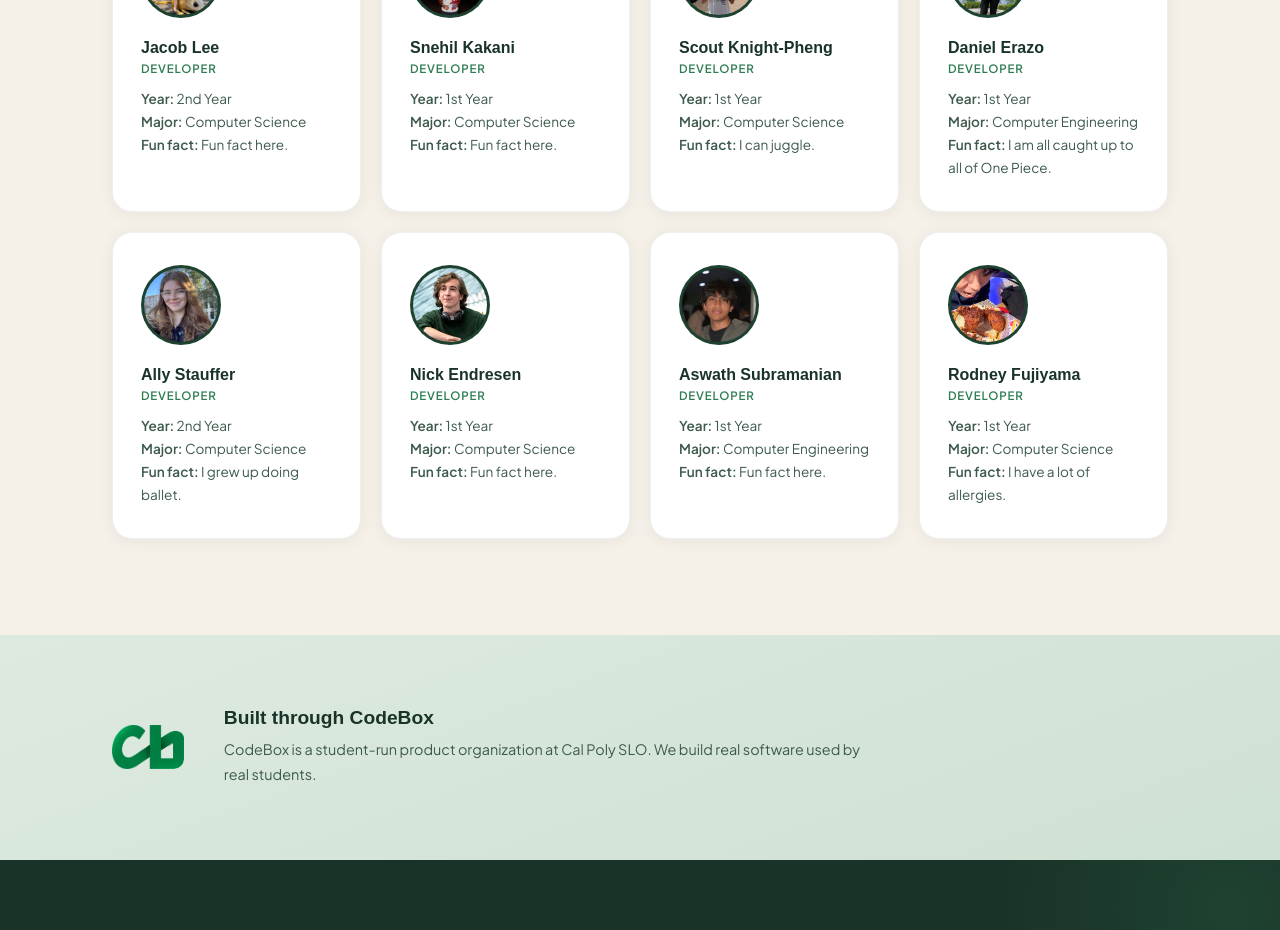
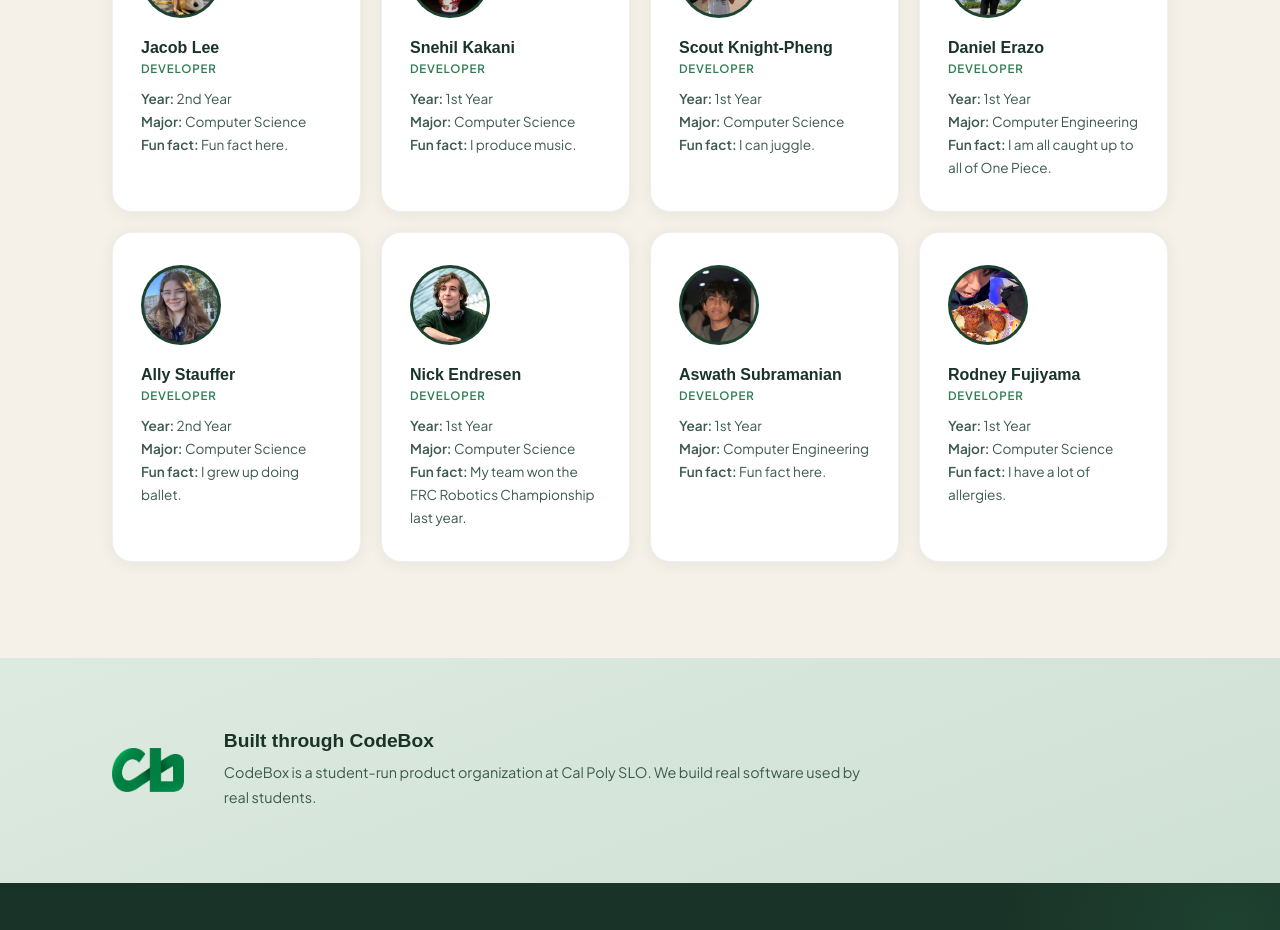
Before and after one commit to codebox-calpoly/Mustang-Maps-Landing-Page, a React (Create React App) app in the folder my-app/: page /team in a window 1280 px wide. Shown: the part 1320-2250 px from the top of the page. Built offline with nearby package versions, Linux system fonts and the light colour scheme.

Commit message:
added nick and snehil fun fact

```diff
--- a/my-app/src/Team.jsx
+++ b/my-app/src/Team.jsx
@@ -4,10 +4,6 @@ import './Team.css';
 
 const APP_STORE_URL = 'https://apps.apple.com/us/app/mustangmaps/id6762173770';
 
-/* ─── Team data ───────────────────────────────────────────────────────────────
-   To update: edit name, role, year, major, and funFact for each member.
-   Photos: add team photos to your /public folder.
-─────────────────────────────────────────────────────────────────────────────── */
 const TEAM = [
   {
     photo: '/idhika.png',
@@ -61,7 +57,7 @@ const TEAM = [
     role: 'Developer',
     year: '1st Year',
     major: 'Computer Science',
-    funFact: 'Fun fact here.',
+    funFact: 'I produce music.',
   },
   {
     photo: '/scout.png',
@@ -97,7 +93,7 @@ const TEAM = [
     role: 'Developer',
     year: '1st Year',
     major: 'Computer Science',
-    funFact: 'Fun fact here.',
+    funFact: 'My team won the FRC Robotics Championship last year.',
   },
   {
     photo: '/aswath.png',
```
